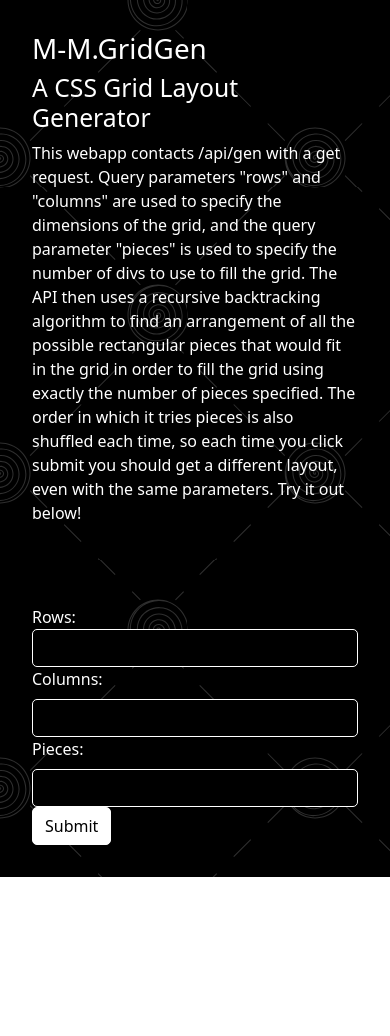
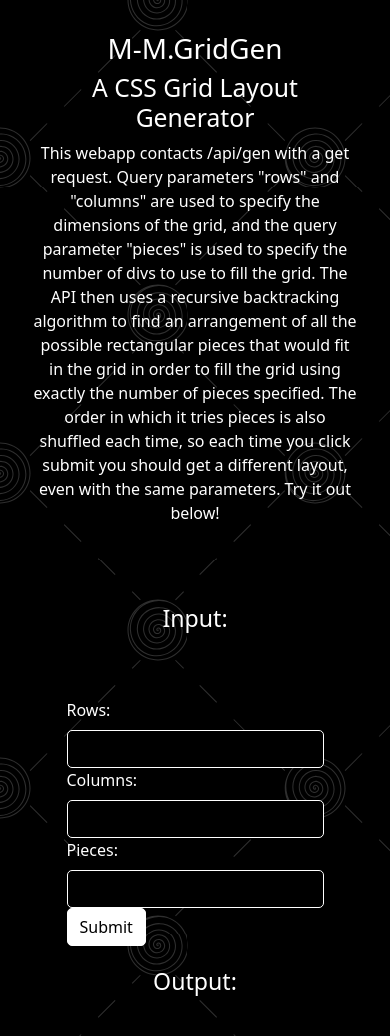
Before and after one commit to the-neighbor/M-M.GridGenAPI, a website: page public/index.html in a window 390 px wide. Before the commit the page ends 877 px from the top, so only its background shows below. Drawn offline with nearby package versions, Linux system fonts and the light colour scheme.

Commit message:
improve responsiveness of styling

```diff
--- a/public/index.css
+++ b/public/index.css
@@ -33,3 +33,11 @@ body {
     border: 1px solid white;
     border-radius: 5px;
 }
+
+.vert-center {
+    min-height: 100%;  /* Fallback for browsers do NOT support vh unit */
+    justify-content: center;
+    display: flex;
+    align-items: center;
+    margin-bottom: 5em;
+}
--- a/public/index.html
+++ b/public/index.html
@@ -10,9 +10,9 @@
     <link rel="stylesheet" href="./index.css">
 </head>
 <body>
-    <div class="container" id="about">
-        <h1>M-M.GridGen</h1>
-        <h2>A CSS Grid Layout Generator</h2>
+    <div class="container text-center" id="about">
+        <h1 class="text-center">M-M.GridGen</h1>
+        <h2 class="text-center">A CSS Grid Layout Generator</h2>
         <p>This webapp contacts /api/gen with a get request. Query parameters "rows" and "columns" are used to specify the dimensions of the grid, and the
             query parameter "pieces" is used to specify the number of divs to use to fill the grid. The API then uses a recursive backtracking algorithm to
             find an arrangement of all the possible rectangular pieces that would fit in the grid in order to fill the grid using exactly the number of pieces
@@ -20,24 +20,34 @@
             the same parameters. Try it out below!</p>
     </div>
     <div class="container" id="content">
+        <div class="row">
+            <div class="col-12 col-md-6">
+                <h3 class="text-center">Input:</h3>
         <div class="container" id="error">
         </div>
+        <div class="vert-center">
         <form class="row g-3" id="form">
-            <div class="col>"
+            <div class="col">
                 <label for="inputRows" class="form-label">Rows:</label>
                 <input type="number" class="form-control" id="inputRows">
                 <label for="inputColumns" class="form-label">Columns:</label>
                 <input type="number" class="form-control" id="inputColumns">
                 <label for="inputPieces" class="form-label">Pieces:</label>
                 <input type="number" class="form-control" id="inputPieces">
-                <button class="btn btn-primary">Submit</button>
+                <button class="btn btn-primary text-center">Submit</button></div>
+
             </div>
         </form>
+    </div>
+    <div class="col-12 col-md-6">
+        <h3 class="text-center">Output:</h3>
         <div class="container" id="showCode">
         </div>
         <div class="container" id="showGrid">
         </div>
     </div>
+    </div>
+    </div>
 </body>
 <script src="./index.js"></script>
 <script src="https://cdn.jsdelivr.net/npm/bootstrap@5.2.3/dist/js/bootstrap.bundle.min.js" integrity="sha384-kenU1KFdBIe4zVF0s0G1M5b4hcpxyD9F7jL+jjXkk+Q2h455rYXK/7HAuoJl+0I4" crossorigin="anonymous"></script>
```
